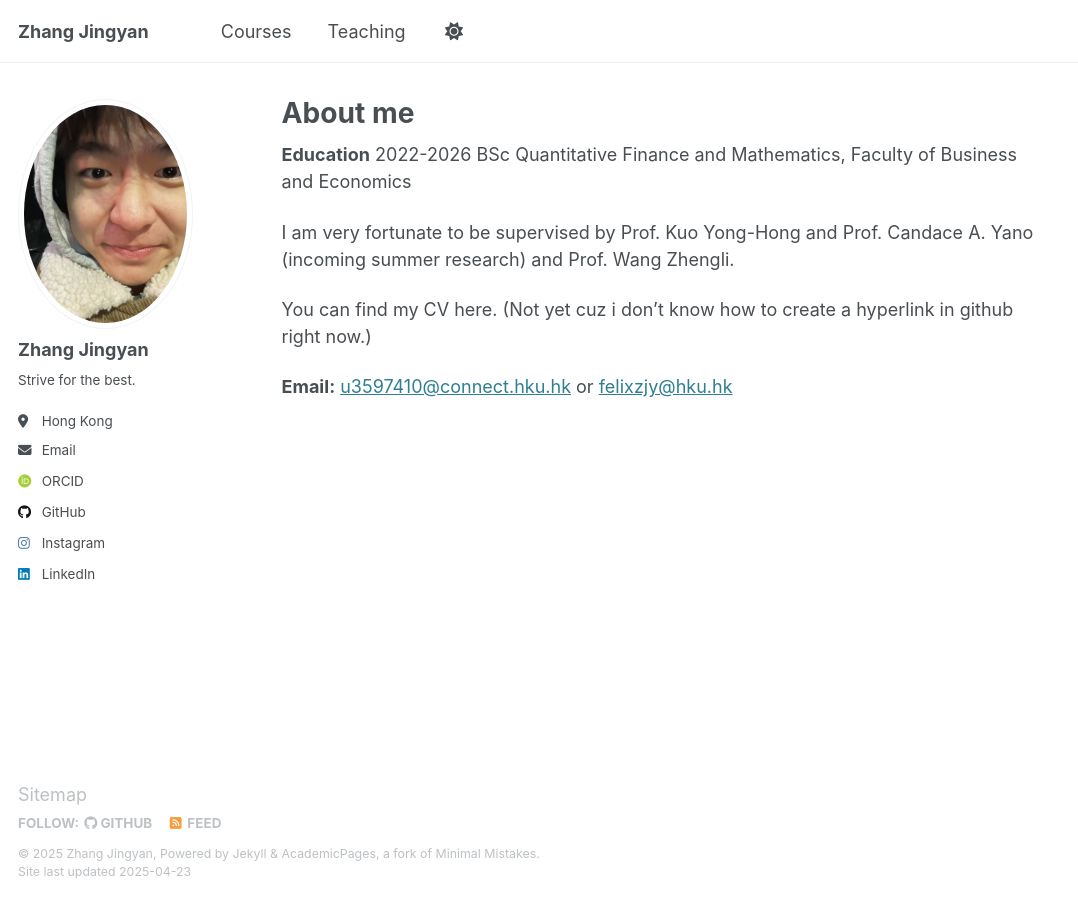
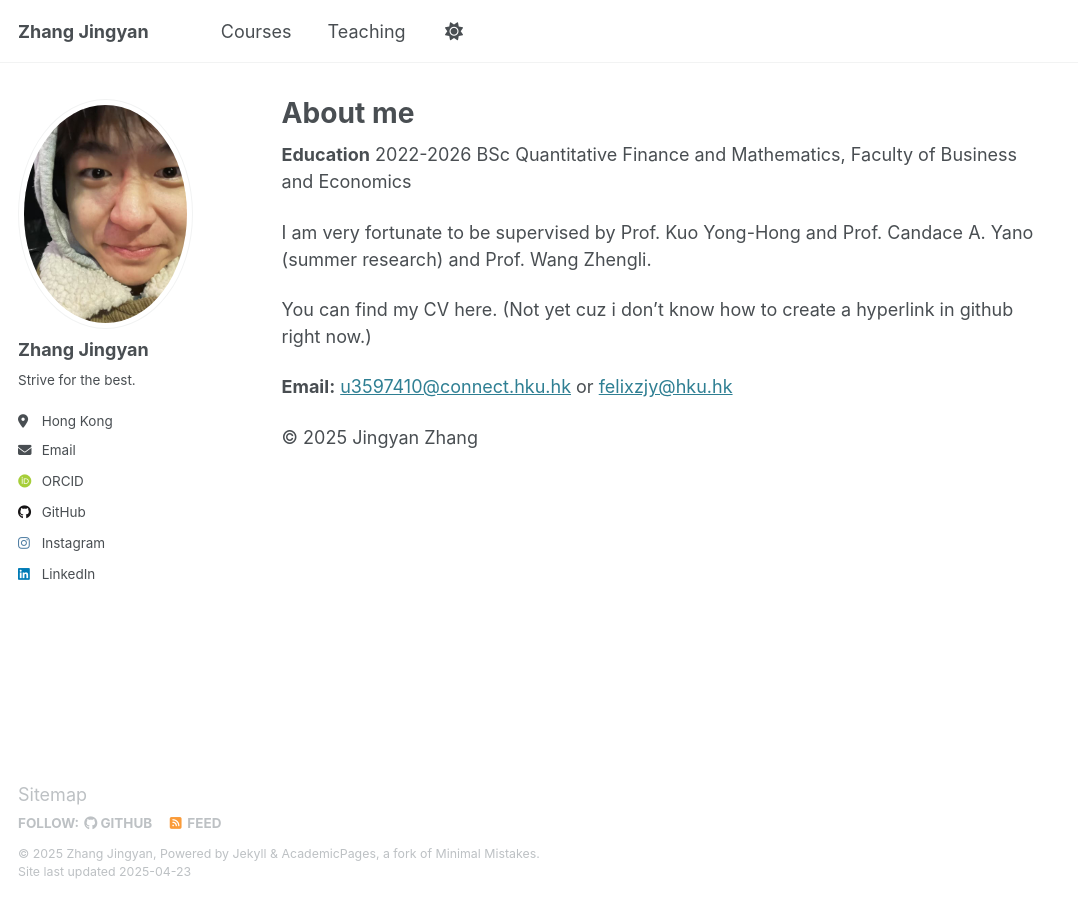
Before and after one commit to zjy-Felix/Felix, a Jekyll site: the page built from _pages/about.md, in a window 1280 px wide. Shown: the whole page, without its empty margins (0-1078 px from the left). Built offline with Jekyll 4.4.1, drawn with Linux system fonts in a browser that asks for light colours; some web fonts are replaced.

Commit message:
Update about.md

```diff
--- a/_pages/about.md
+++ b/_pages/about.md
@@ -10,7 +10,7 @@ redirect_from:
 **Education**
 2022-2026 BSc Quantitative Finance and Mathematics, Faculty of Business and Economics
 
-I am very fortunate to be supervised by Prof. Kuo Yong-Hong and Prof. Candace A. Yano (incoming summer research) and Prof. Wang Zhengli.
+I am very fortunate to be supervised by Prof. Kuo Yong-Hong and Prof. Candace A. Yano (summer research) and Prof. Wang Zhengli.
 
 You can find my CV here. (Not yet cuz i don't know how to create a hyperlink in github right now.)
 
@@ -18,4 +18,7 @@ You can find my CV here. (Not yet cuz i don't know how to create a hyperlink in
 
 
 
-<script type="text/javascript" id="mapmyvisitors" src="https://mapmyvisitors.com/map.js?cl=ffffff&w=300&t=tt&d=PJGHYl0CjG8zHjiAFTQLa532eEU8r_LnrpEwdBUvHA8&co=2d78ad&cmo=3acc3a&cmn=ff5353&ct=ffffff"></script>
+<footer>
+    <p>© 2025 Jingyan Zhang</p>
+    <script type="text/javascript" id="mapmyvisitors" src="https://mapmyvisitors.com/map.js?cl=ffffff&w=300&t=tt&d=PJGHYl0CjG8zHjiAFTQLa532eEU8r_LnrpEwdBUvHA8&co=2d78ad&cmo=3acc3a&cmn=ff5353&ct=ffffff"></script>
+</footer>
```
